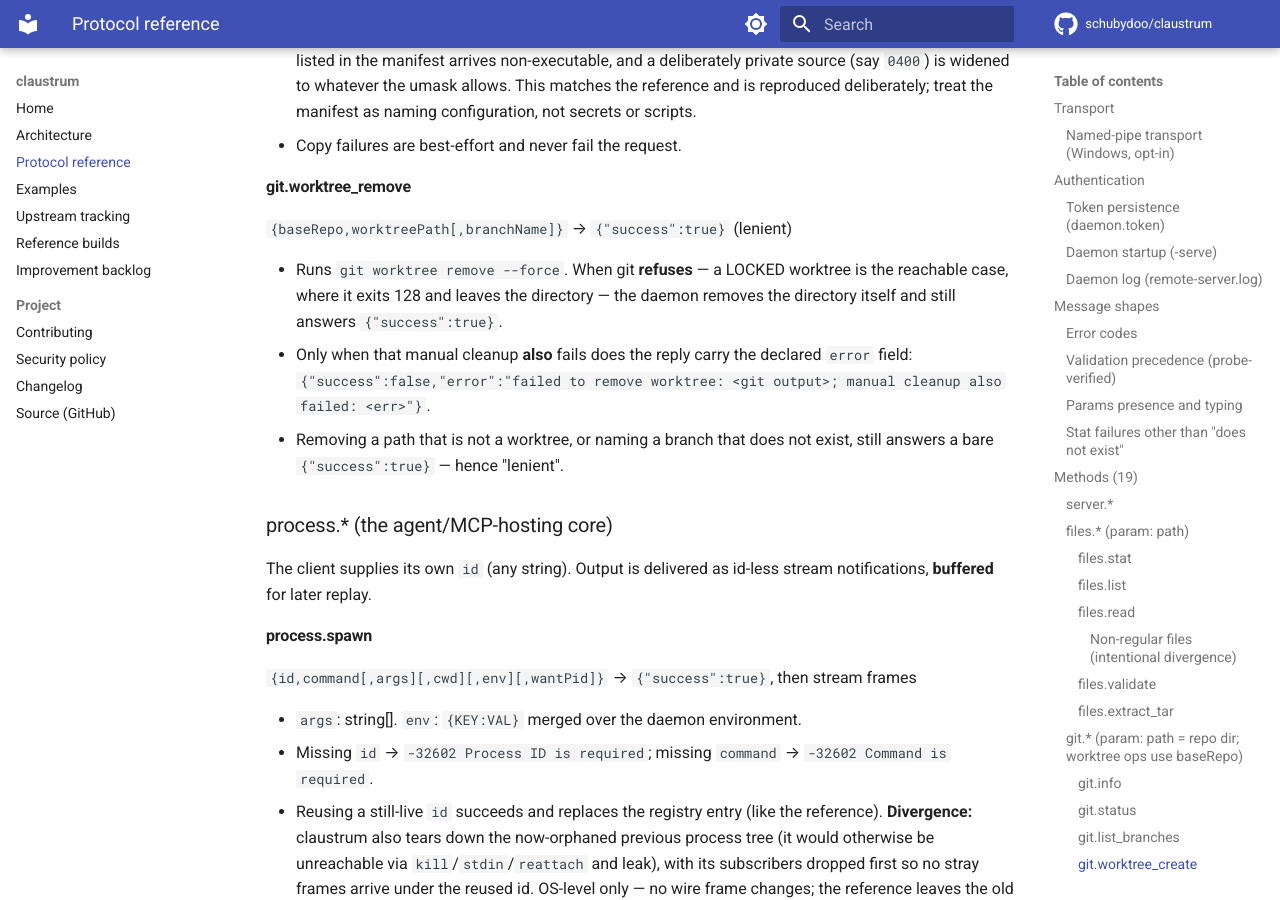
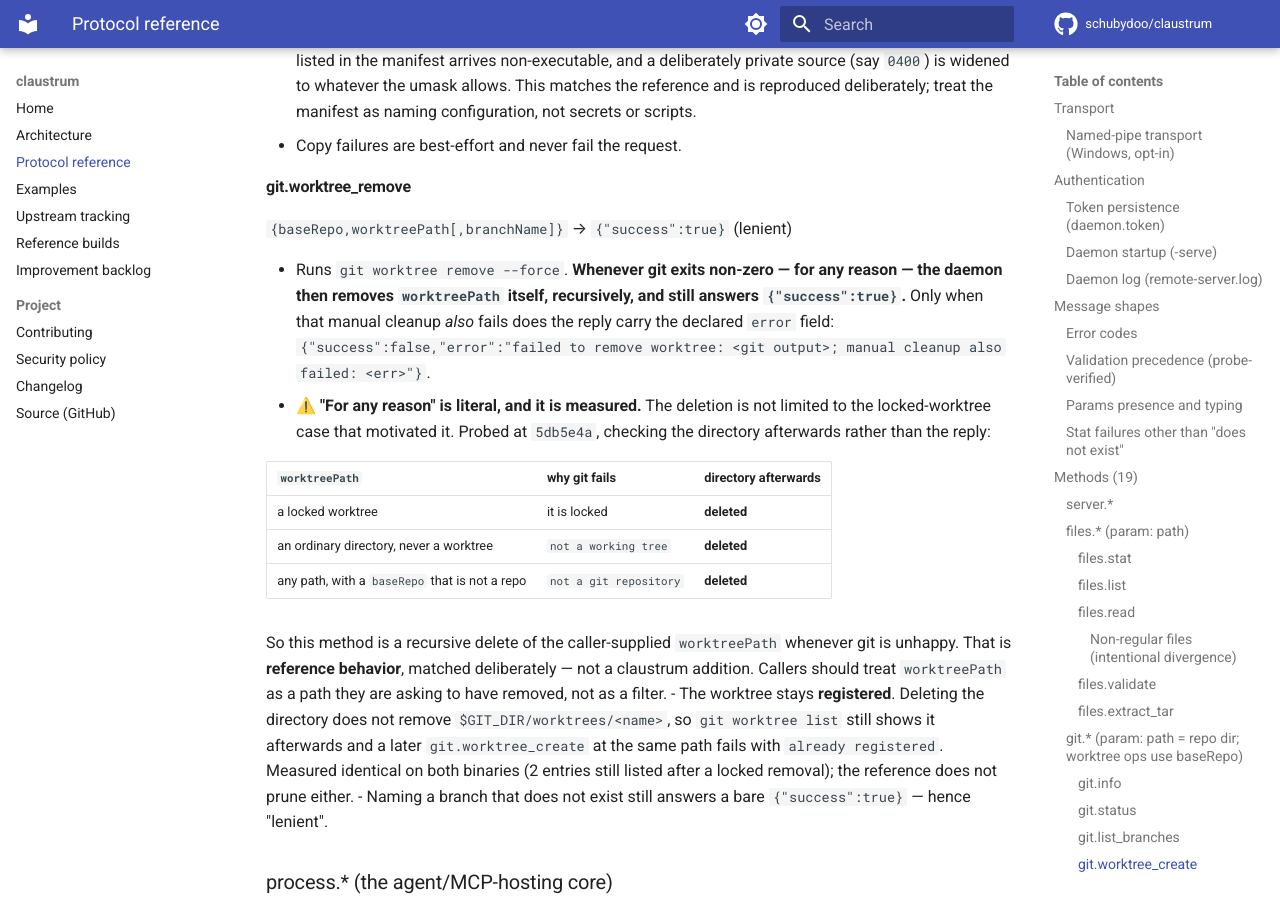
Before and after one commit to schubydoo/claustrum, an MkDocs documentation site: the page built from docs/PROTOCOL.md, in a window 1280 px wide and 900 px high, scrolled down 10836 px. Built offline with MkDocs 1.6.1 and Material for MkDocs 9.7.7, drawn with Linux system fonts in a browser that asks for light colours; comment, search, counter and statistics services are not loaded.

Commit message:
fix: measure what worktree_remove deletes, not just what it replies
Five review findings on #204, all correct. One important, four nits.

IMPORTANT — the fallback fires on every git failure while only the locked case
had been measured, and the measurement compared REPLIES. That is the same
weaker-evidence trap this PR exists to correct, one level up.

Re-probed 5db5e4a checking the DIRECTORY afterwards. The reference deletes in all
three fixtures, and claustrum matches on every field:

  fixture      git fails because             reference: dir after
  locked       the worktree is locked        DELETED
  plain-dir    the path was never a worktree DELETED
  bogus-repo   baseRepo is not a repo at all DELETED

So this is parity, not a claustrum invention — kept, and documented in
PROTOCOL.md as a recursive delete of the caller-supplied path whenever git is
unhappy, because it reads as a bug otherwise. Not treated like the -cli-version
escape in #196: there the deletion reached a path the caller never named, here
the caller names the path and asks for it to be removed.

NIT — the stale registration. Measured on the same rig: neither binary prunes
$GIT_DIR/worktrees/<name>, so `git worktree list` still shows the worktree and a
later worktree_create at that path fails with `already registered`. Documented.

NIT — gitCombined duplicated git(). Correct: git() is already CombinedOutput, and
the only differences were error-vs-ok and a trailing-newline trim the call site's
TrimSpace absorbs. Helper deleted.

NIT — the test's two substrings are adjacent in the format string, so feeding %s
an empty string left both green. Now one regexp anchored on both halves with a
non-empty middle containing git's own `fatal:`. Mutation-checked: emitting
out[:0] fails it.

NIT — the PROTOCOL.md bullet described the reply and not the outcome. Rewritten.

Probe kept at scratch/discriminator/probe_worktree_remove.py.

```diff
--- a/docs/PROTOCOL.md
+++ b/docs/PROTOCOL.md
@@ -484,14 +484,32 @@ the daemon then seeds the new worktree:
 
 `{baseRepo,worktreePath[,branchName]}` → `{"success":true}` (lenient)
 
-- Runs `git worktree remove --force`. When git **refuses** — a LOCKED worktree
-  is the reachable case, where it exits 128 and leaves the directory — the
-  daemon removes the directory itself and still answers `{"success":true}`.
-- Only when that manual cleanup **also** fails does the reply carry the declared
-  `error` field:
+- Runs `git worktree remove --force`. **Whenever git exits non-zero — for any
+  reason — the daemon then removes `worktreePath` itself, recursively, and still
+  answers `{"success":true}`.** Only when that manual cleanup *also* fails does
+  the reply carry the declared `error` field:
   `{"success":false,"error":"failed to remove worktree: <git output>; manual cleanup also failed: <err>"}`.
-- Removing a path that is not a worktree, or naming a branch that does not
-  exist, still answers a bare `{"success":true}` — hence "lenient".
+- ⚠️ **"For any reason" is literal, and it is measured.** The deletion is not
+  limited to the locked-worktree case that motivated it. Probed at `5db5e4a`,
+  checking the directory afterwards rather than the reply:
+
+  | `worktreePath` | why git fails | directory afterwards |
+  |---|---|---|
+  | a locked worktree | it is locked | **deleted** |
+  | an ordinary directory, never a worktree | `not a working tree` | **deleted** |
+  | any path, with a `baseRepo` that is not a repo | `not a git repository` | **deleted** |
+
+  So this method is a recursive delete of the caller-supplied `worktreePath`
+  whenever git is unhappy. That is **reference behavior**, matched deliberately —
+  not a claustrum addition. Callers should treat `worktreePath` as a path they are
+  asking to have removed, not as a filter.
+- The worktree stays **registered**. Deleting the directory does not remove
+  `$GIT_DIR/worktrees/<name>`, so `git worktree list` still shows it afterwards
+  and a later `git.worktree_create` at the same path fails with
+  `already registered`. Measured identical on both binaries (2 entries still
+  listed after a locked removal); the reference does not prune either.
+- Naming a branch that does not exist still answers a bare `{"success":true}` —
+  hence "lenient".
 
 ### process.* (the agent/MCP-hosting core)
 
```
Also changed, not shown: 2 other files.
